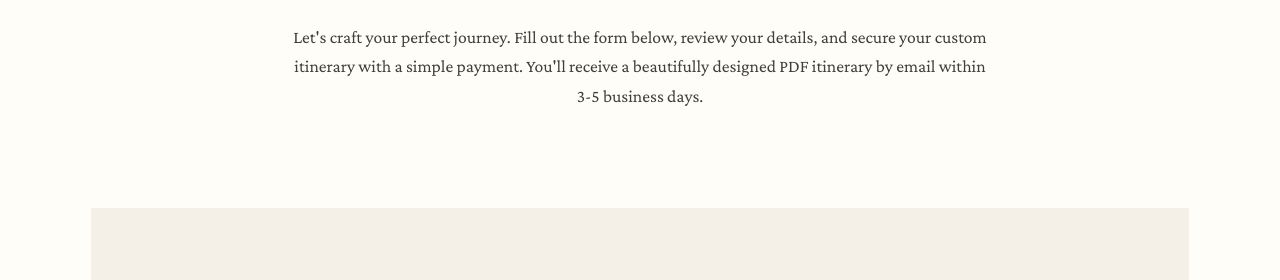
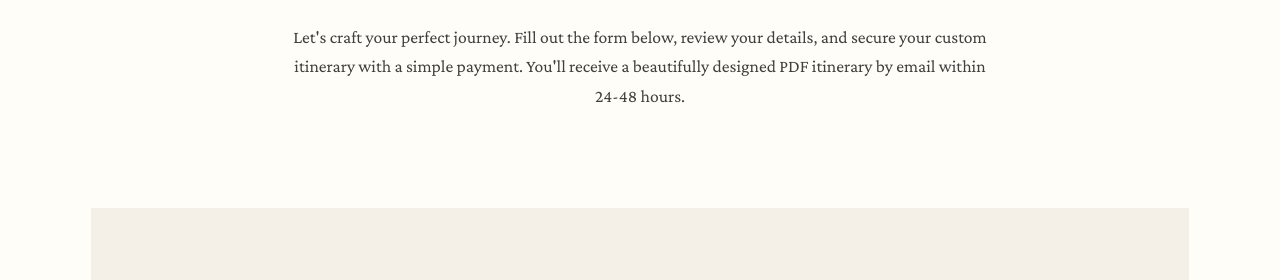
Before and after one commit to riftdigitalllc/RiftTravels.com, a Jekyll site: the page built from itinerary-request.md, in a window 1280 px wide and 900 px high. Shown: the part 265-545 px from the top of the window. Built offline with Jekyll 4.4.1, drawn with Linux system fonts in a browser that asks for light colours; a script that is not in the unit is left out.

Commit message:
Update PDF itinerary delivery time to 24-48 hours

```diff
--- a/itinerary-request.md
+++ b/itinerary-request.md
@@ -9,7 +9,7 @@ permalink: /itinerary-request/
     <div class="section-label">Bespoke Experiences</div>
     <h1>Custom Itinerary Request</h1>
     <p class="hero-description">
-      Let's craft your perfect journey. Fill out the form below, review your details, and secure your custom itinerary with a simple payment. You'll receive a beautifully designed PDF itinerary by email within 3-5 business days.
+      Let's craft your perfect journey. Fill out the form below, review your details, and secure your custom itinerary with a simple payment. You'll receive a beautifully designed PDF itinerary by email within 24-48 hours.
     </p>
   </div>
 
```
